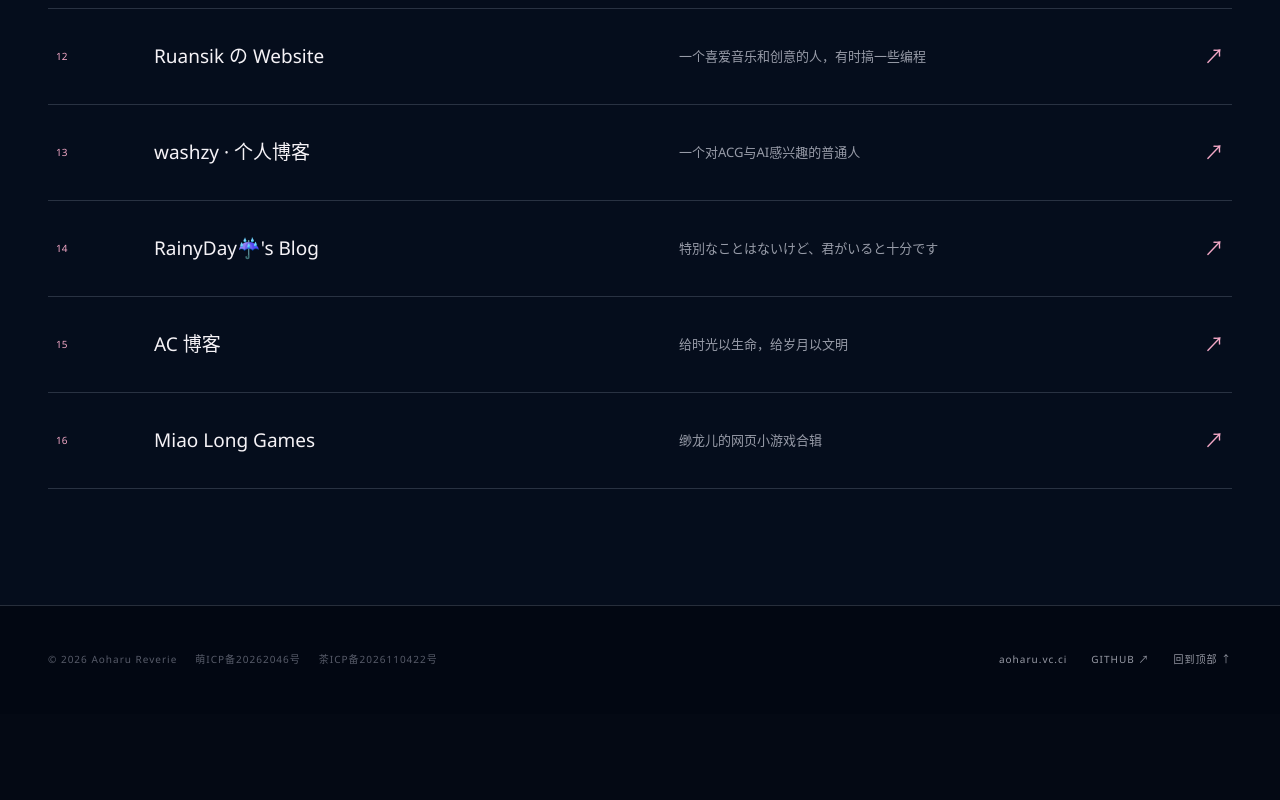
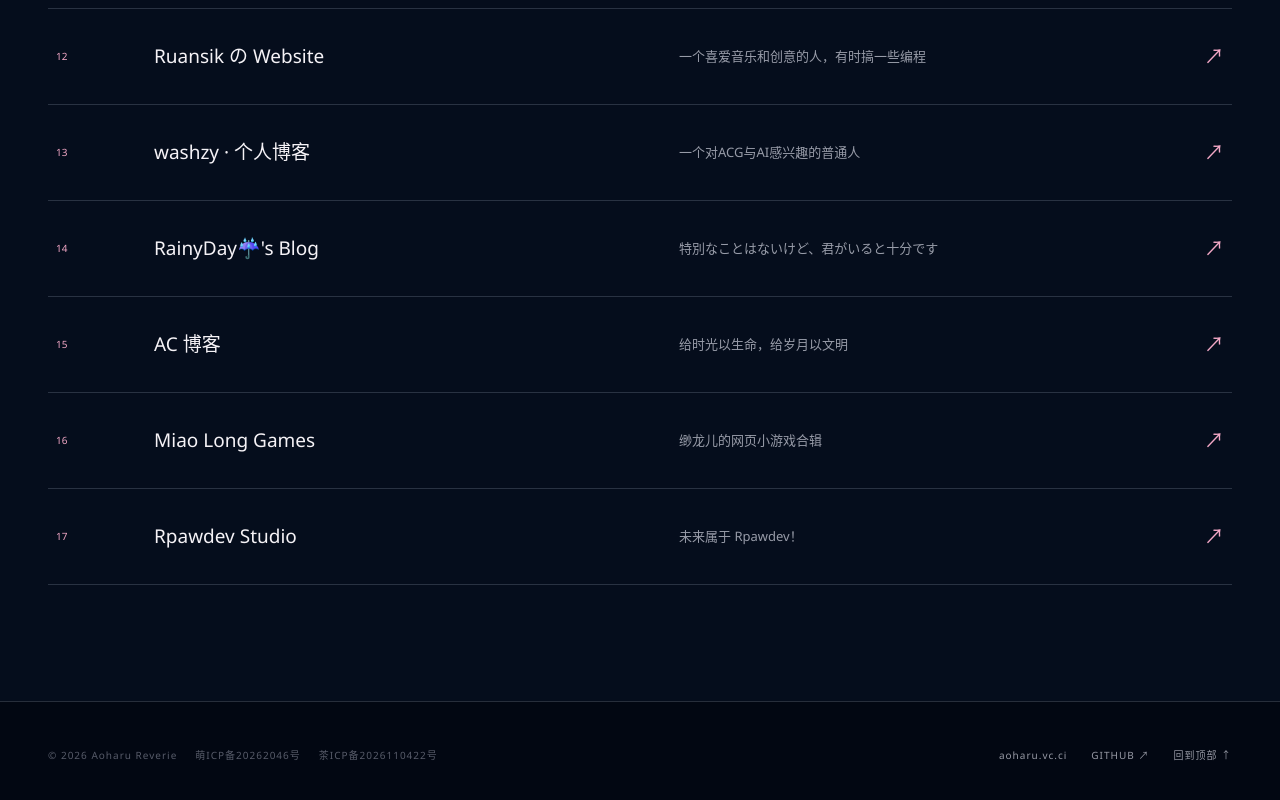
Before and after one commit to LGCR837/aoharureveriehome, a website: page index.html in a window 1280 px wide. Shown: the part 6223-7023 px from the top of the page. Before the commit the page ends 6937 px from the top, so only its background shows below. Drawn offline with Linux system fonts and the light colour scheme; no server answers.

Commit message:
友链: 新增 Rpawdev Studio

```diff
--- a/index.html
+++ b/index.html
@@ -364,6 +364,9 @@
           <a class="friend-item reveal" data-delay="16" href="https://sps.yy-gp.com/hfkli/i.html" target="_blank" rel="noopener noreferrer">
             <span class="friend-item__number">16</span><strong>Miao Long Games</strong><span>缈龙儿的网页小游戏合辑</span><i aria-hidden="true">↗</i>
           </a>
+          <a class="friend-item reveal" data-delay="17" href="https://524090.xyz" target="_blank" rel="noopener noreferrer">
+            <span class="friend-item__number">17</span><strong>Rpawdev Studio</strong><span>未来属于 Rpawdev！</span><i aria-hidden="true">↗</i>
+          </a>
         </div>
       </div>
     </section>
```
